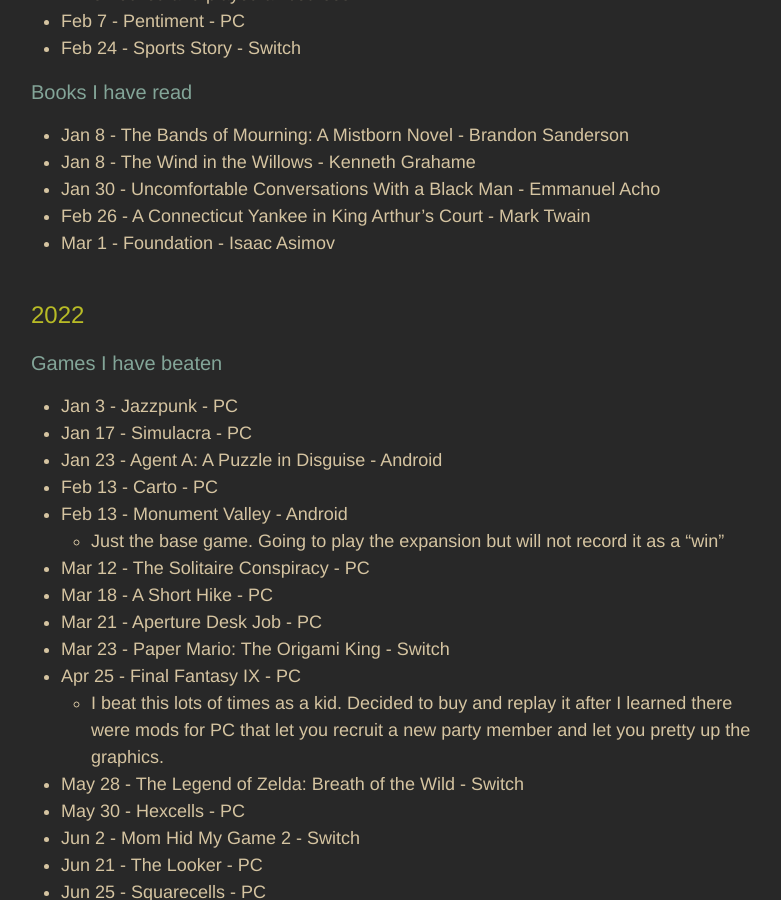
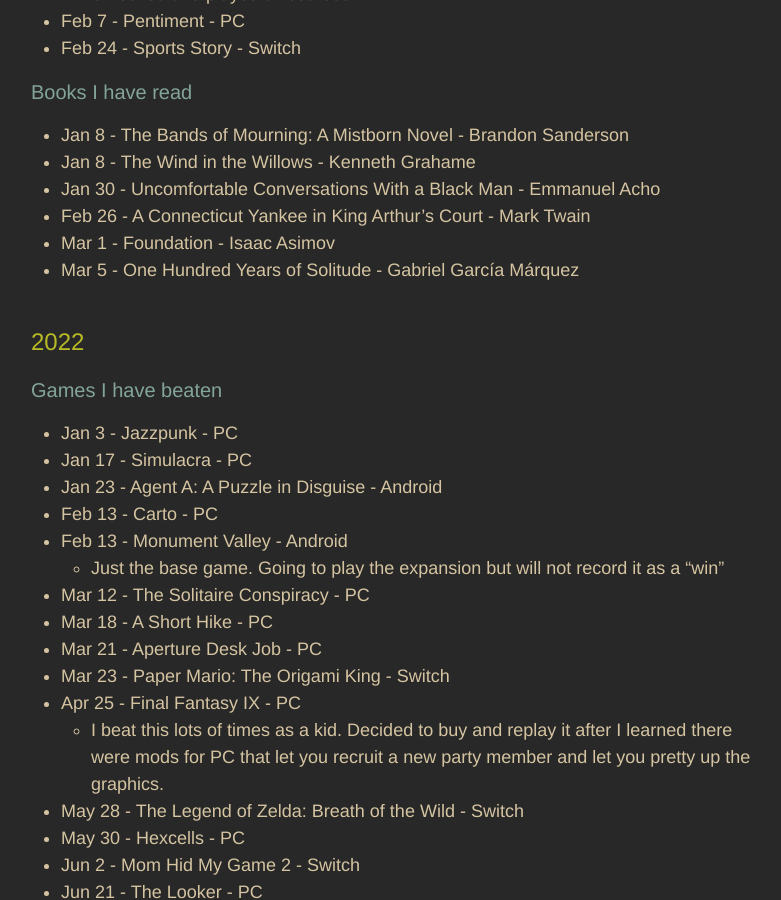
Before and after one commit to adkinsrs/sadkins_site, a Jekyll site: the page built from misc.md, in a window 1280 px wide and 900 px high, scrolled down 713 px. Shown: the whole window, without its empty margins (239-1020 px from the left). Built offline with Jekyll 4.4.1, drawn with Linux system fonts in a browser that asks for light colours.

Commit message:
read a book

```diff
--- a/misc.md
+++ b/misc.md
@@ -34,6 +34,7 @@
 * Jan 30 - Uncomfortable Conversations With a Black Man - Emmanuel Acho
 * Feb 26 - A Connecticut Yankee in King Arthur's Court - Mark Twain
 * Mar 1 - Foundation - Isaac Asimov
+* Mar 5 - One Hundred Years of Solitude - Gabriel García Márquez
 
 ## 2022
 
```
